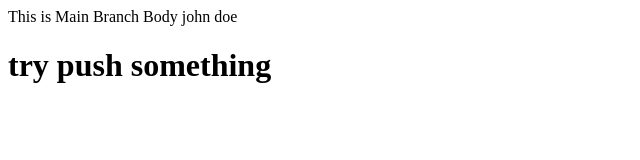
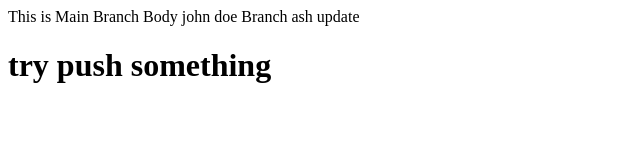
Before and after one commit to ashleyvillos/git-tutorial, a plain HTML site: page index.html in a window 1280 px wide. Shown: the whole page, without its empty margins (0-640 px from the left). Drawn offline with Linux system fonts and the light colour scheme.

Commit message:
update ash branch

```diff
--- a/index.html
+++ b/index.html
@@ -9,6 +9,8 @@
   <body>
     This is Main Branch Body john doe
 
+    Branch ash update
+
     <h1>try push something</h1>
   </body>
 </html>
```
